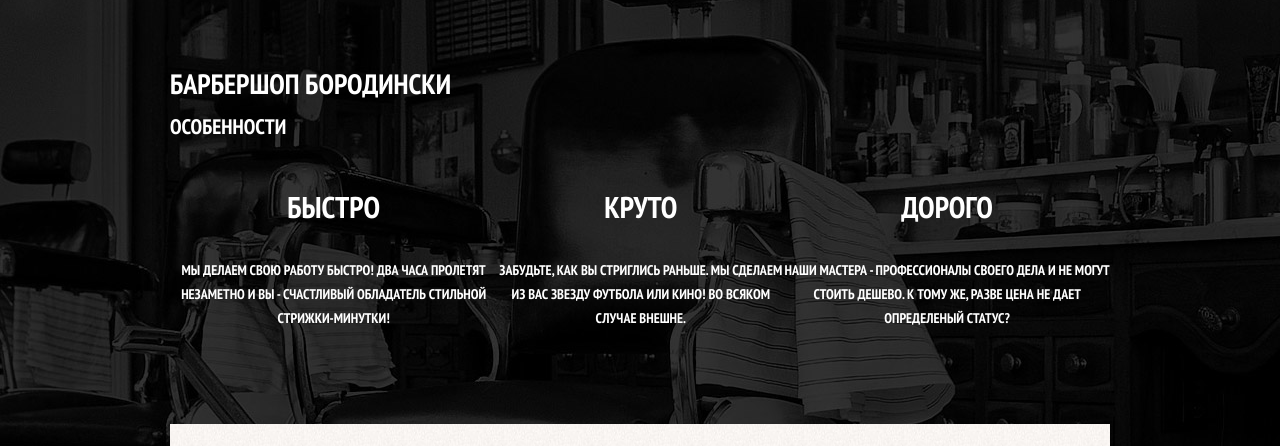
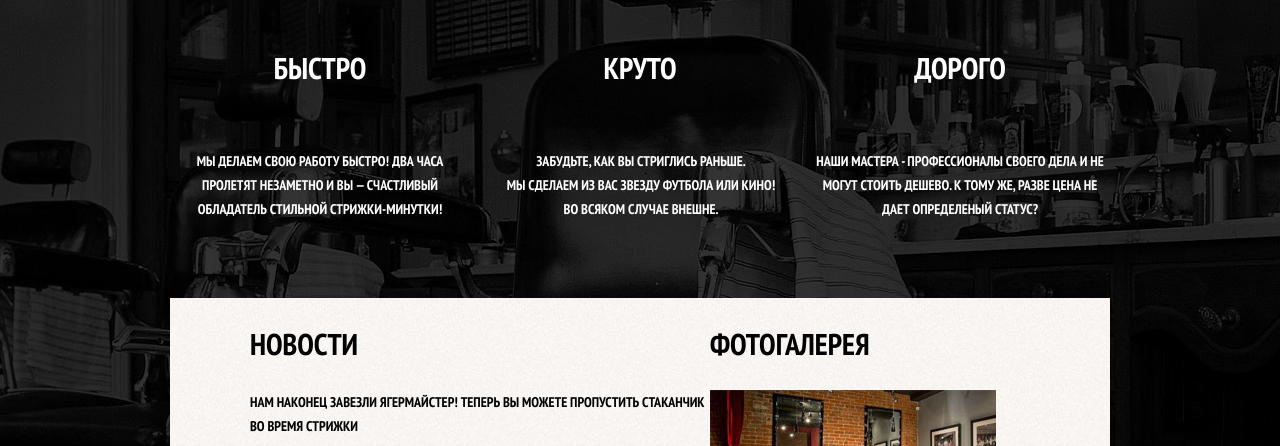
Before and after one commit to dannll/586705-barbershop, a plain HTML site: page index.html in a window 1280 px wide. Shown: the part 310-756 px from the top of the page. Drawn offline with Linux system fonts and the light colour scheme.

Commit message:
Стилизовал блок features

```diff
--- a/css/style.css
+++ b/css/style.css
@@ -19,6 +19,17 @@ a {
   text-decoration: none;
 }
 
+.visually-hidden {
+  position: absolute;
+  width: 1px;
+  height: 1px;
+  margin: -1px;
+  border: 0;
+  padding: 0;
+  clip: rect(0 0 0 0);
+  overflow: hidden;
+}
+
 .header-menu,
 .inner-header {
   background-color: #000000;
@@ -33,7 +44,7 @@ a {
   display: flex;
   flex-direction: column;
   align-items: center;
-  margin-bottom: 75px;
+  margin-bottom: 50px;
 }
 
 .inner-header {
@@ -154,7 +165,7 @@ a {
 }
 
 .features {
-  margin-bottom: 80px;
+  margin-bottom: 63px;
 }
 
 
@@ -164,8 +175,26 @@ a {
   display: flex;
 }
 
+.features-list h3 {
+  margin: 0;
+  padding: 0;
+  padding-bottom: 46px;
+}
+
 .features-list li {
+  width: 300px;
+  margin-right: 20px;
+
   text-align: center;
+}
+
+.features-list li:last-child {
+  margin-right: 0;
+}
+
+.features-list-cool p {
+  padding-left: 12px;
+  padding-right: 10px;
 }
 
 .index-column {
--- a/index.html
+++ b/index.html
@@ -28,18 +28,18 @@
       </nav>
     </header>
     <main class="container">
-      <h1 class="visual-hidden">Барбершоп Бородински</h1>
+      <h1 class="visually-hidden">Барбершоп Бородински</h1>
       <section class="features">
-        <h2 class="visual-hidden">Особенности</h2>
+        <h2 class="visually-hidden">Особенности</h2>
         <ul class="features-list">
-          <li>
+          <li class="features-list-fast">
             <h3>Быстро</h3>
-            <p>Мы делаем свою работу быстро! Два часа пролетят незаметно и вы - счастливый
+            <p>Мы делаем свою работу быстро! Два часа пролетят незаметно и вы &mdash; счастливый
               обладатель стильной стрижки-минутки!</p>
           </li>
-          <li>
+          <li class="features-list-cool">
             <h3>Круто</h3>
-            <p>Забудьте, как вы стриглись раньше. Мы сделаем из вас звезду футбола или кино!
+            <p>Забудьте, как вы стриглись раньше.<br> Мы сделаем из вас звезду футбола или кино!
               во всяком случае внешне.</p>
           </li>
           <li>
```
